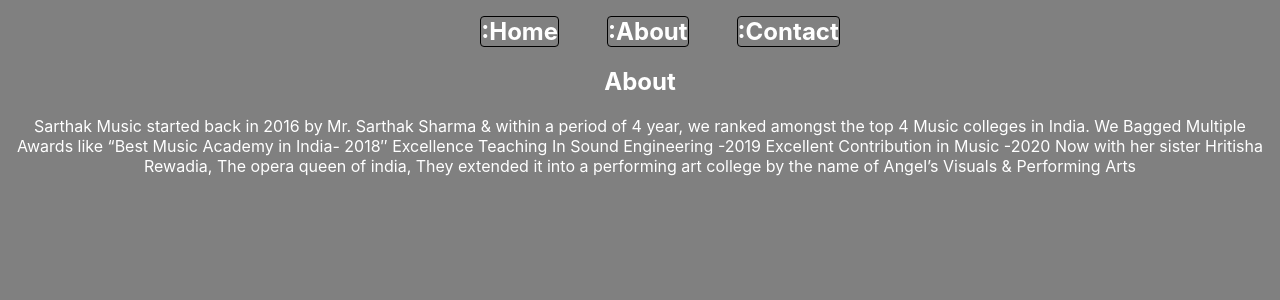
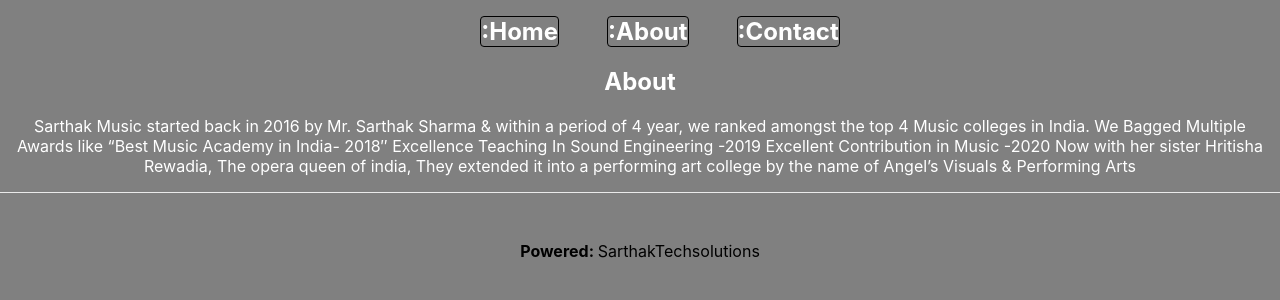
Before and after one commit to sarthak089/landingpage, a Next.js app: page /about in a window 1280 px wide. Shown: the top 300 px of the page. Built offline with nearby package versions, Linux system fonts and the light colour scheme.

Commit message:
Update about.js

```diff
--- a/pages/about.js
+++ b/pages/about.js
@@ -3,6 +3,7 @@
 
 const about = () => {
   return (
+    <main>
     <div className={styles.content}>
           <h2>About</h2>
           <p>Sarthak Music started back in 2016 by Mr. Sarthak Sharma & within a period of 4 year, we ranked amongst the top 4 Music colleges in India. We Bagged Multiple Awards like  “Best Music Academy in India- 2018″
@@ -10,6 +11,12 @@
 Excellent Contribution in Music -2020
  Now with her sister Hritisha Rewadia, The opera queen of india, They extended it into a performing art college by the name of Angel’s Visuals & Performing Arts</p>
          </div>
+
+         <footer className={styles.footer}>
+        <p><b>Powered: </b>SarthakTechsolutions</p>
+        </footer>
+         </main>
+
   )
 }
 
```
